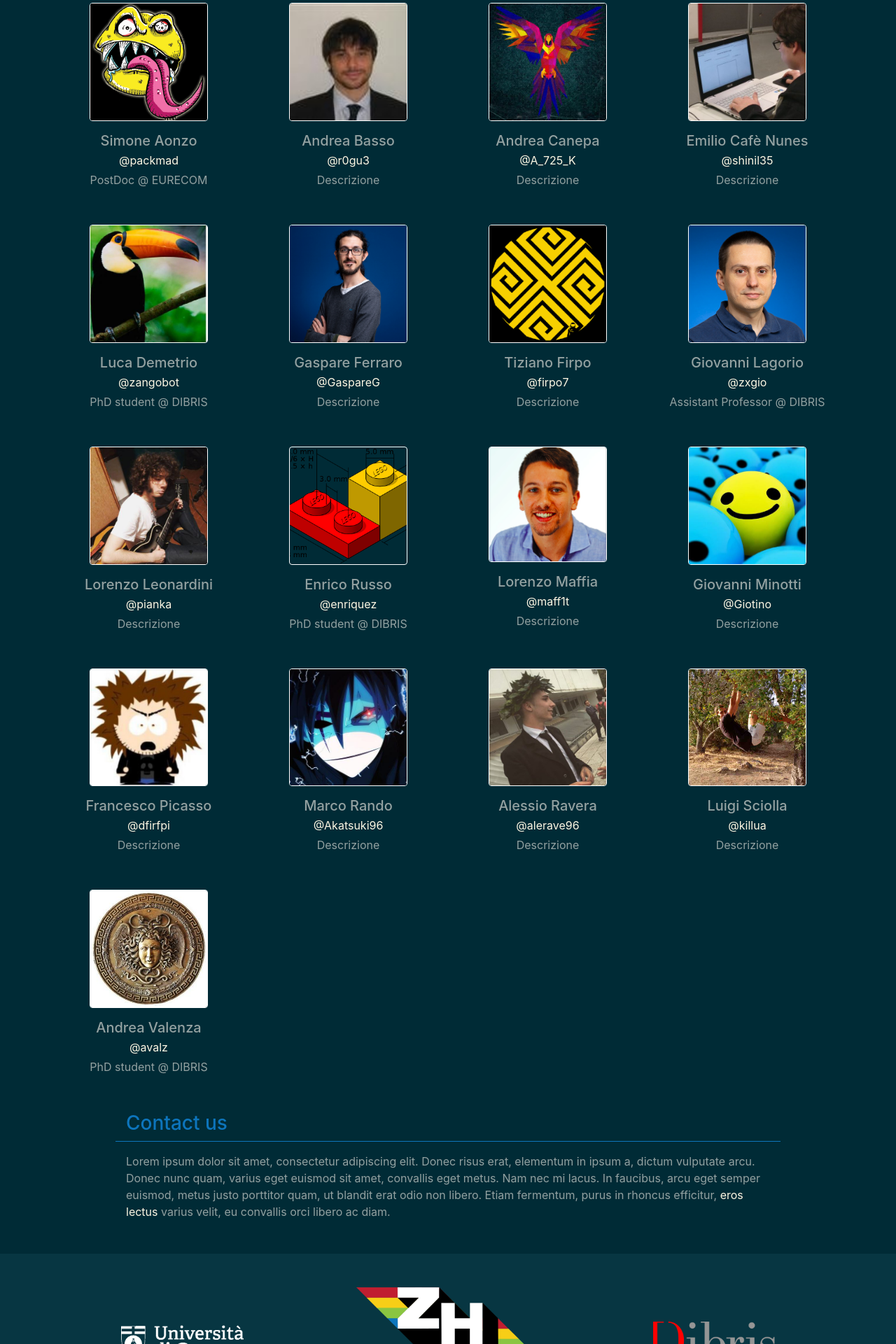
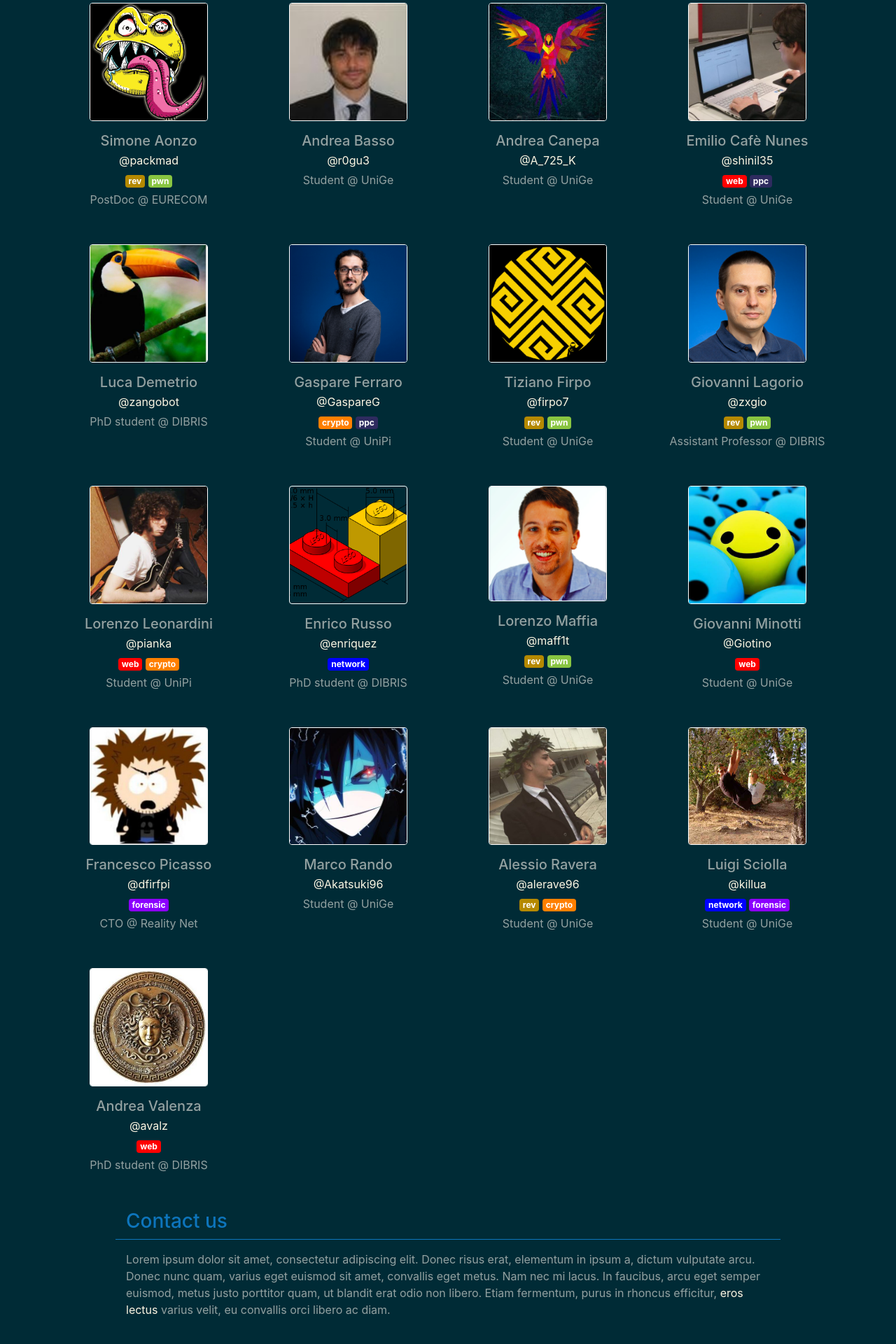
Before and after one commit to ZenHackTeam/ZenHackWebsite, a Jekyll site: the page built from index.html, in a window 1280 px wide. Shown: the part 1111-3031 px from the top of the page at 70% size. Built offline with Jekyll 4.4.1, drawn with Linux system fonts in a browser that asks for light colours.

Commit message:
badges, links, members

```diff
--- a/_data/members.json
+++ b/_data/members.json
@@ -1,19 +1,19 @@
 [
-    {"name": "Simone Aonzo",        "nickname": "packmad",      "description": "PostDoc @ EURECOM",                 "link": "#"},
-    {"name": "Andrea Basso",        "nickname": "r0gu3",        "description": "Descrizione",                       "link": "#"},
-    {"name": "Andrea Canepa",       "nickname": "A_725_K",      "description": "Descrizione",                       "link": "#"},
-    {"name": "Emilio Cafè Nunes",   "nickname": "shinil35",     "description": "Descrizione",                       "link": "#"},
-    {"name": "Luca Demetrio",       "nickname": "zangobot",     "description": "PhD student @ DIBRIS",                       "link": "#"},
-    {"name": "Gaspare Ferraro",     "nickname": "GaspareG",     "description": "Descrizione",                       "link": "#"},
-    {"name": "Tiziano Firpo",       "nickname": "firpo7",       "description": "Descrizione",                       "link": "#"},
-    {"name": "Giovanni Lagorio",    "nickname": "zxgio",        "description": "Assistant Professor @ DIBRIS",      "link": "#"},
-    {"name": "Lorenzo Leonardini",  "nickname": "pianka",       "description": "Descrizione",                       "link": "#"},
-    {"name": "Enrico Russo",        "nickname": "enriquez",     "description": "PhD student @ DIBRIS",                       "link": "#"},
-    {"name": "Lorenzo Maffia",      "nickname": "maff1t",       "description": "Descrizione",                       "link": "#"},
-    {"name": "Giovanni Minotti",    "nickname": "Giotino",      "description": "Descrizione",                       "link": "#"},
-    {"name": "Francesco Picasso",   "nickname": "dfirfpi",      "description": "Descrizione",                       "link": "#"},
-    {"name": "Marco Rando",         "nickname": "Akatsuki96",   "description": "Descrizione",                       "link": "#"},
-    {"name": "Alessio Ravera",      "nickname": "alerave96",    "description": "Descrizione",                       "link": "#"},
-    {"name": "Luigi Sciolla",       "nickname": "killua",       "description": "Descrizione",                       "link": "#"},
-    {"name": "Andrea Valenza",      "nickname": "avalz",        "description": "PhD student @ DIBRIS",              "link": "#"}
+    {"name": "Simone Aonzo",        "nickname": "packmad",      "description": "PostDoc @ EURECOM",             "link": "#", "ctf": ["rev", "pwn"]},
+    {"name": "Andrea Basso",        "nickname": "r0gu3",        "description": "Student @ UniGe",               "link": "#", "ctf": []},
+    {"name": "Andrea Canepa",       "nickname": "A_725_K",      "description": "Student @ UniGe",               "link": "#", "ctf": []},
+    {"name": "Emilio Cafè Nunes",   "nickname": "shinil35",     "description": "Student @ UniGe",               "link": "#", "ctf": ["web", "ppc"]},
+    {"name": "Luca Demetrio",       "nickname": "zangobot",     "description": "PhD student @ DIBRIS",          "link": "#", "ctf": []},
+    {"name": "Gaspare Ferraro",     "nickname": "GaspareG",     "description": "Student @ UniPi",               "link": "https://gaspa.re", "ctf": ["crypto", "ppc"]},
+    {"name": "Tiziano Firpo",       "nickname": "firpo7",       "description": "Student @ UniGe",               "link": "#", "ctf": ["rev", "pwn"]},
+    {"name": "Giovanni Lagorio",    "nickname": "zxgio",        "description": "Assistant Professor @ DIBRIS",  "link": "#", "ctf": ["rev", "pwn"]},
+    {"name": "Lorenzo Leonardini",  "nickname": "pianka",       "description": "Student @ UniPi",               "link": "#", "ctf": ["web", "crypto"]},
+    {"name": "Enrico Russo",        "nickname": "enriquez",     "description": "PhD student @ DIBRIS",          "link": "#", "ctf": ["network"]},
+    {"name": "Lorenzo Maffia",      "nickname": "maff1t",       "description": "Student @ UniGe",               "link": "#", "ctf": ["rev", "pwn"]},
+    {"name": "Giovanni Minotti",    "nickname": "Giotino",      "description": "Student @ UniGe",               "link": "#", "ctf": ["web"]},
+    {"name": "Francesco Picasso",   "nickname": "dfirfpi",      "description": "CTO @ Reality Net",             "link": "#", "ctf": ["forensic"]},
+    {"name": "Marco Rando",         "nickname": "Akatsuki96",   "description": "Student @ UniGe",               "link": "#", "ctf": []},
+    {"name": "Alessio Ravera",      "nickname": "alerave96",    "description": "Student @ UniGe",               "link": "#", "ctf": ["rev", "crypto"]},
+    {"name": "Luigi Sciolla",       "nickname": "killua",       "description": "Student @ UniGe",               "link": "#", "ctf": ["network", "forensic"]},
+    {"name": "Andrea Valenza",      "nickname": "avalz",        "description": "PhD student @ DIBRIS",          "link": "#", "ctf": ["web"]}
 ]
--- a/_includes/footer.html
+++ b/_includes/footer.html
@@ -2,13 +2,19 @@
     <div class="container">
         <div class="row justify-content-center align-items-end text-center">
             <div class="col-4">
-                <img class="w-50" src="images/unige.png">
+                <a href="https://unige.it/it/">
+                    <img class="w-50" src="images/unige.png">
+                </a>
             </div>
             <div class="col-4">
-                <img class="w-75" src="images/zenhack.png">
+                <a href="/">
+                    <img class="w-75" src="images/zenhack.png">
+                </a>
             </div>
             <div class="col-4">
-                <img class="w-50" src="images/dibris.png">
+                <a href="https://www.dibris.unige.it/">
+                    <img class="w-50" src="images/dibris.png">
+                </a>
             </div>
         </div>
     </div>
--- a/index.html
+++ b/index.html
@@ -40,10 +40,14 @@ menu: home
 
     <div class="row justify-content-center mt-5">
         <div class="col-6 col-lg-5 text-center">
-            <img src="images/unige.png" class="w-50">
+            <a href="https://unige.it/it/">
+                <img src="images/unige.png" class="w-50">
+            </a>
         </div>
         <div class="col-6 col-lg-5 text-center">
-            <img src="images/dibris.png" class="w-50">
+            <a href="https://www.dibris.unige.it/">
+                <img src="images/dibris.png" class="w-50">
+            </a>
         </div>
     </div>
 
@@ -88,11 +92,17 @@ menu: home
         <div class="col-md-3 d-none d-md-block align-items-center justify-content-center mt-5">
 
             <div class="col-12 text-center">
-                <img src="images/members/{{member.nickname}}.jpg" class="text-center rounded w-75 h-auto border border-white">
+                <img src="images/members/{{member.nickname}}.jpg"
+                    class="text-center rounded w-75 h-auto border border-white">
             </div>
             <div class="col-12 text-center">
                 <h5 class="my-1 mt-3">{{member.name}}</h5>
                 <p class="my-1"><a href="{{member.link}}">@{{member.nickname}}</a></p>
+                <p class="my-1">
+                    {% for category in member.ctf %}
+                        <span class="badge border-white badge-{{category}}">{{category}}</span>
+                    {% endfor %}
+                </p>
                 <p class="my-1">{{member.description}}</p>
             </div>
         </div>
@@ -100,11 +110,17 @@ menu: home
         <div class="col-12 d-flex d-md-none align-items-center justify-content-center mt-3">
 
             <div class="col-3 text-center">
-                <img src="images/members/{{member.nickname}}.jpg" class="text-center rounded w-100 h-auto border border-white">
+                <img src="images/members/{{member.nickname}}.jpg"
+                    class="text-center rounded w-100 h-auto border border-white">
             </div>
             <div class="col-9 text-left">
                 <h5 class="my-1 mt-3">{{member.name}}</h5>
                 <p class="my-1"><a href="{{member.link}}">@{{member.nickname}}</a></p>
+                <p class="my-1">
+                    {% for category in member.ctf %}
+                        <span class="badge border-white badge-{{category}}">{{category}}</span>
+                    {% endfor %}
+                </p>
                 <p class="my-1">{{member.description}}</p>
             </div>
         </div>
--- a/style.css
+++ b/style.css
@@ -58,3 +58,13 @@ a:visited {
 .bg-base02 { background-color: var(--base02) !important;}
 .bg-base01 { background-color: var(--base01) !important;}
 .bg-base00 { background-color: var(--base00) !important;}
+
+
+.badge { color: #ffffff; }
+.badge-web      { background-color: #FF0000 !important; }
+.badge-crypto   { background-color: #FF7F00 !important; }
+.badge-rev      { background-color: #B58900 !important; }
+.badge-pwn      { background-color: #89c541 !important; }
+.badge-network  { background-color: #0000FF !important; }
+.badge-ppc      { background-color: #2E2B5F !important; }
+.badge-forensic { background-color: #8B00FF !important; }
```
